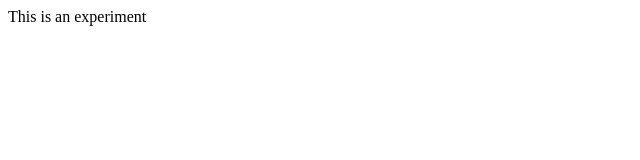
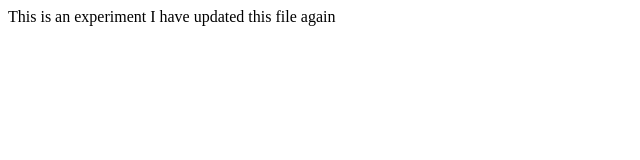
Before and after one commit to ishankbansal/learning-github, a plain HTML site: page experiment.html in a window 1280 px wide. Shown: the whole page, without its empty margins (0-640 px from the left). Drawn offline with Linux system fonts and the light colour scheme.

Commit message:
experiment 2

```diff
--- a/experiment.html
+++ b/experiment.html
@@ -7,5 +7,6 @@
 </head>
 <body>
     This is an experiment
+    I have updated this file again
 </body>
 </html>
```
